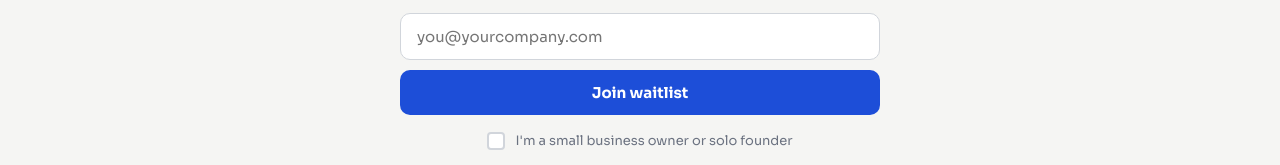
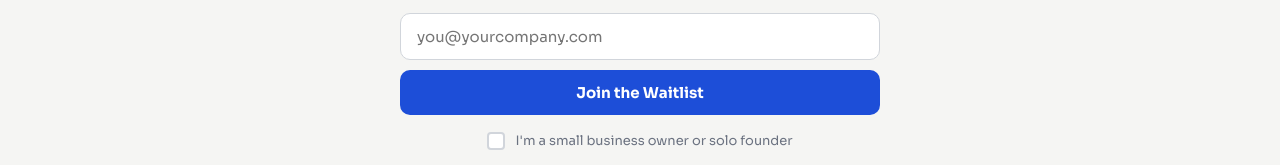
Before and after one commit to Mykins1/Vane-LP, a React (Vite) app: page / in a window 1280 px wide. Shown: the part 2430-2595 px from the top of the page. Built offline with nearby package versions, Linux system fonts and the light colour scheme.

Commit message:
ui: added text-stoke to n ui: edited the text on the join wait list button

```diff
--- a/src/components/sections/HowItWorks.jsx
+++ b/src/components/sections/HowItWorks.jsx
@@ -20,6 +20,7 @@ function Step({ n, title, text }) {
           lineHeight: 1,
           marginBottom: 10,
           fontVariantNumeric: "tabular-nums",
+          WebkitTextStroke: "1px #000000",
         }}
       >
         {n}
--- a/src/components/sections/Waitlist.jsx
+++ b/src/components/sections/Waitlist.jsx
@@ -104,7 +104,7 @@ export default function Waitlist() {
                 onKeyDown={(e) => e.key === "Enter" && submit()}
               />
               <Button onClick={submit} variant="primary" width="100%">
-                Join waitlist
+                Join the Waitlist
               </Button>
             </div>
 
```
